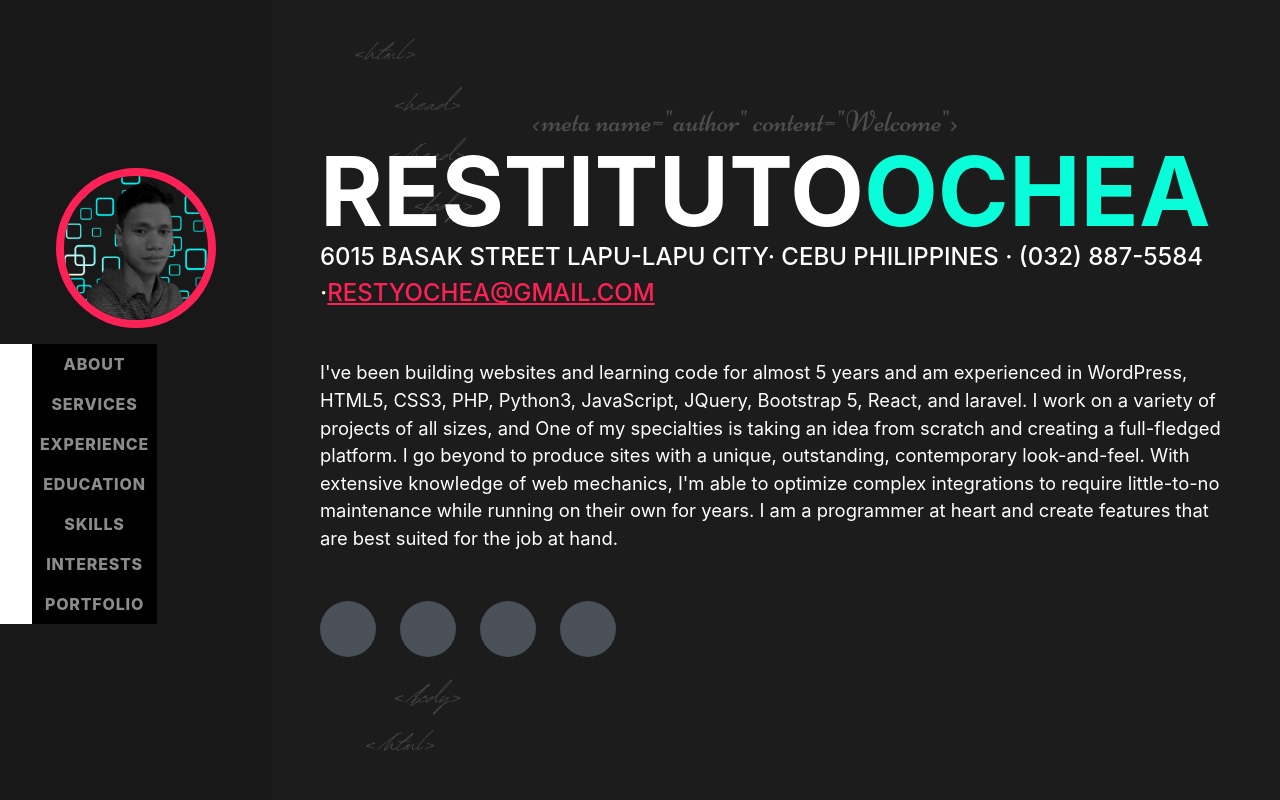
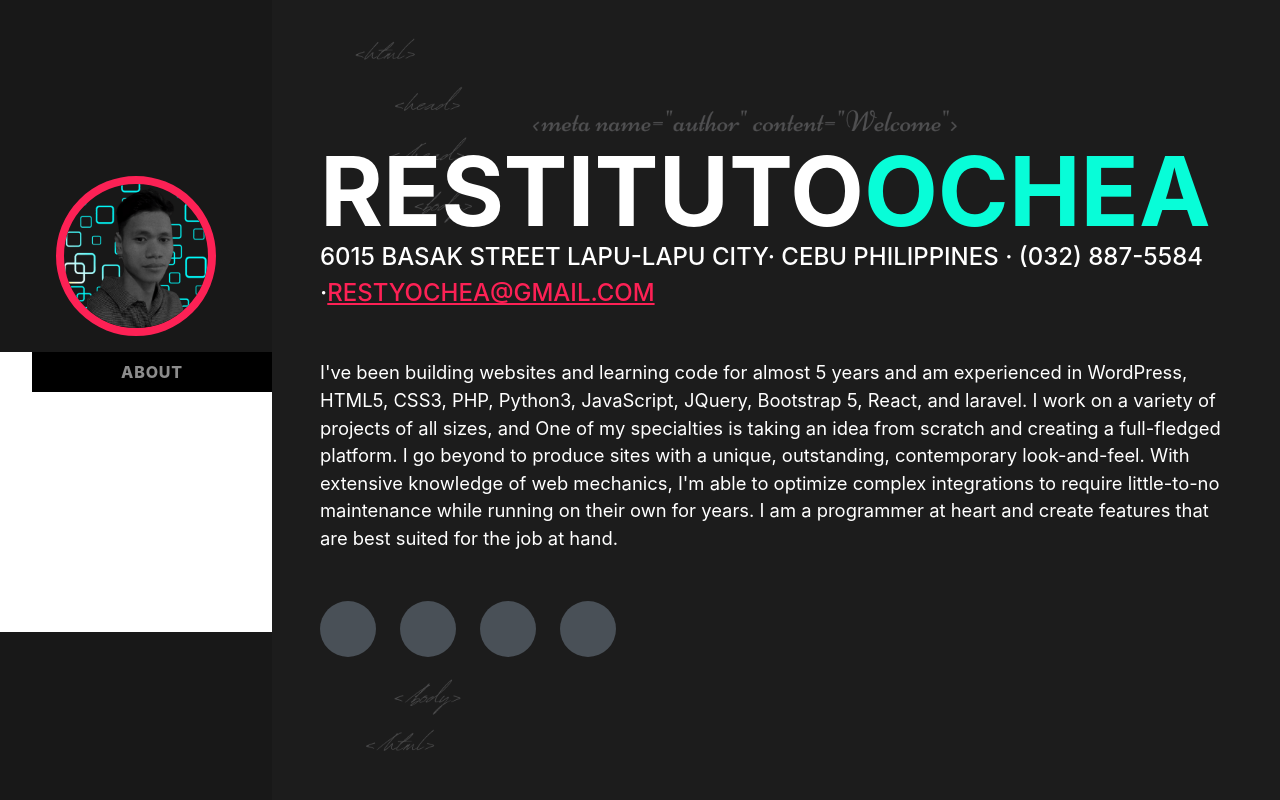
Before and after one commit to casibanryan/Portfolio, a React (Create React App) app: page / in a window 1280 px wide. Shown: the top 800 px of the page. Built offline with nearby package versions, Linux system fonts and the light colour scheme; some icons are missing; a web font is replaced by a local one.

Commit message:
debugging

```diff
--- a/src/include/Navbar.js
+++ b/src/include/Navbar.js
@@ -15,8 +15,9 @@ const Navbar = () => (
                     className="navbar-toggler-icon"></span></button>
             <div className="collapse navbar-collapse" id="navbarResponsive">
 
-                <Scrollspy className="scrollspy" items={['about', 'services', 'experience']} currentClassName="isCurrent" >
-                    <ul className="navbar-nav">
+
+                <ul className="navbar-nav">
+                    <Scrollspy className="scrollspy" items={['about', 'services', 'experience']} currentClassName="isCurrent" >
                         <li className="nav-item"><a className="nav-link js-scroll-trigger" href="#about">About</a></li>
                         <li className="nav-item"><a className="nav-link js-scroll-trigger" href="#services">Services</a></li>
                         <li className="nav-item"><a className="nav-link js-scroll-trigger" href="#experience">Experience</a></li>
@@ -24,9 +25,8 @@ const Navbar = () => (
                         <li className="nav-item"><a className="nav-link js-scroll-trigger" href="#skills">Skills</a></li>
                         <li className="nav-item"><a className="nav-link js-scroll-trigger" href="#interests">Interests</a></li>
                         <li className="nav-item"><a className="nav-link js-scroll-trigger" href="#portfolio">Portfolio</a></li>
-                    </ul>
-                </Scrollspy>
-
+                    </Scrollspy>
+                </ul>
             </div>
         </nav>
     </>
```
